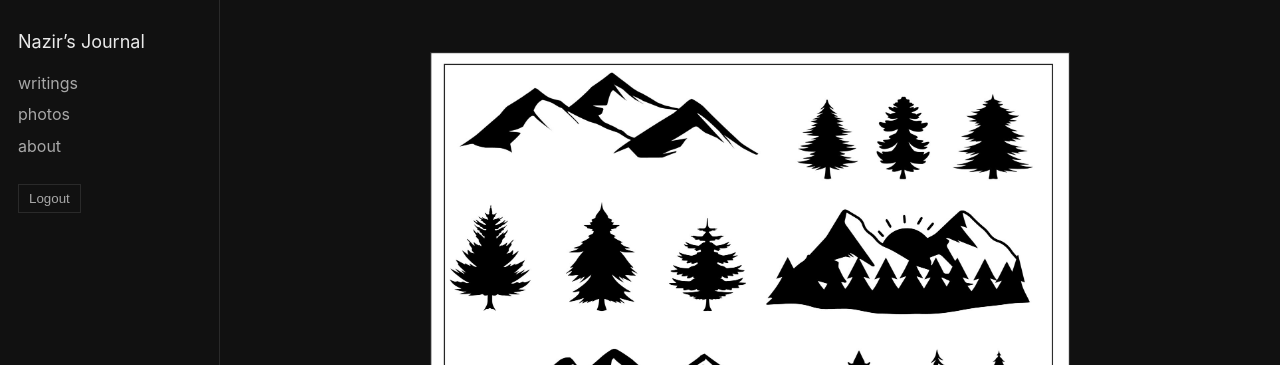
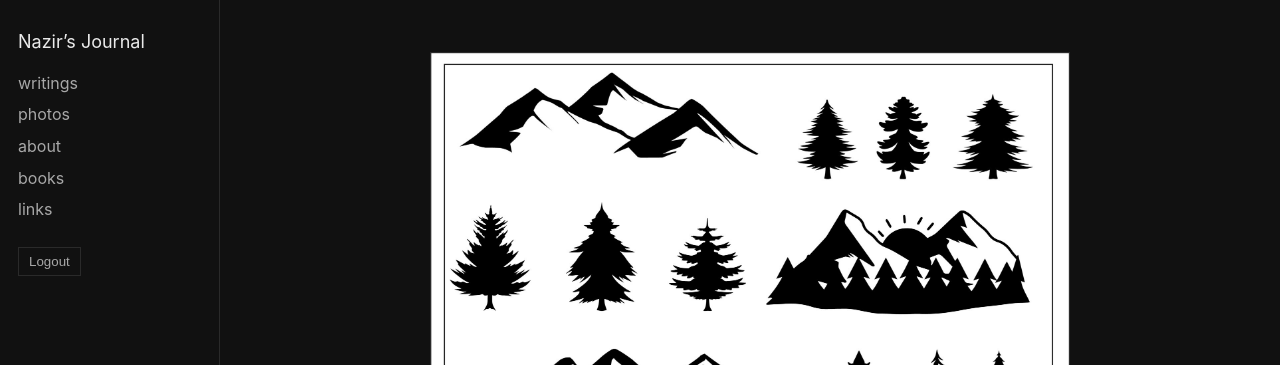
Before and after one commit to nazirmusawer/nazirmusawer.github.io, a Jekyll site: the page built from photos.md, in a window 1280 px wide. Shown: the top 365 px of the page. Built offline with Jekyll 4.4.1, drawn with Linux system fonts in a browser that asks for light colours.

Commit message:
Update default.html

```diff
--- a/_layouts/default.html
+++ b/_layouts/default.html
@@ -17,6 +17,8 @@
             <a href="{{ '/home/' | relative_url }}">writings</a>
             <a href="{{ '/photos/' | relative_url }}">photos</a>
             <a href="{{ '/about/' | relative_url }}">about</a>
+            <a href="/books/">books</a>
+            <a href="/links/">links</a>
           </nav>
 
           <button class="logout" onclick="logout()">Logout</button>
```
